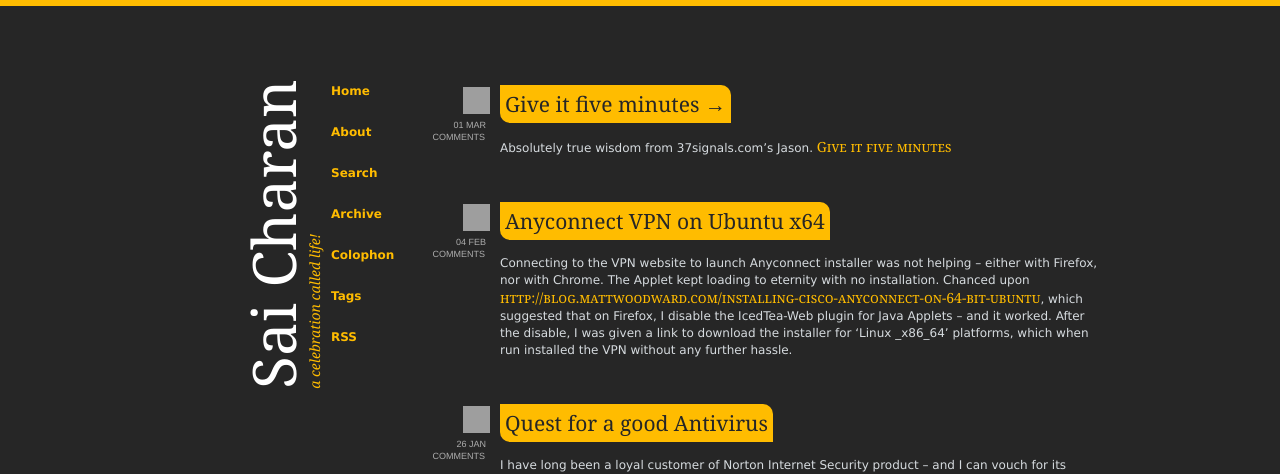
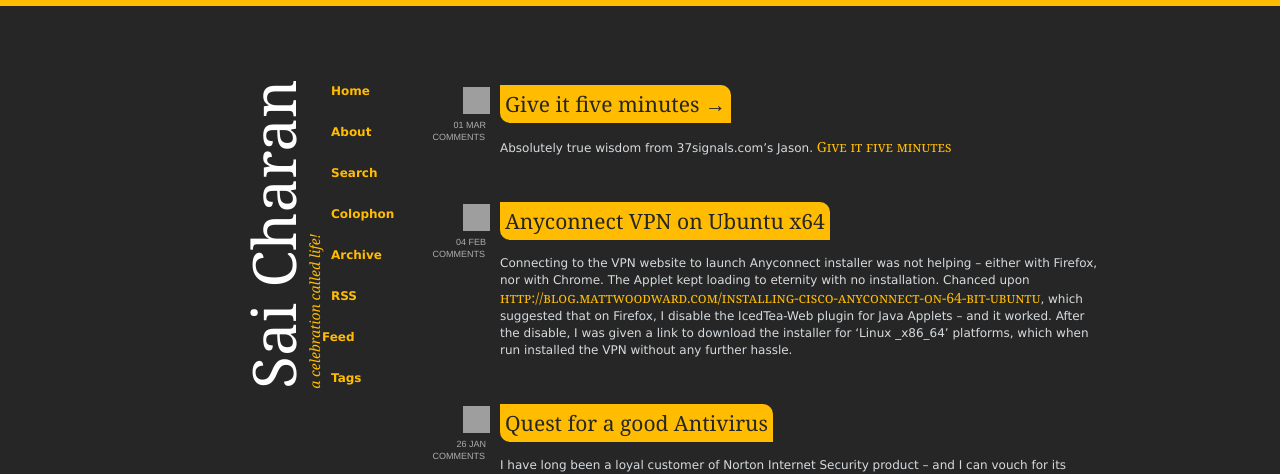
Before and after one commit to arjunasuresh3/scharan.github.com, a Jekyll site: the page built from index.html, in a window 1280 px wide. Shown: the top 474 px of the page. Built offline with Jekyll 4.4.1, drawn with Linux system fonts in a browser that asks for light colours; nearby versions of some CDN libraries; Markdown is read by kramdown in place of the engine named in the settings; the list of posts is cut into pages by our own code; comment, search, counter and statistics services are not loaded; a style sheet for code colours, icons or effects is not loaded; grey boxes are pictures that could not be loaded.

Commit message:
Improve navigation.

```diff
--- a/_includes/top.html
+++ b/_includes/top.html
@@ -8,10 +8,10 @@
     <li><a href="/">Home</a></li>
     <li><a href="{{site.folder}}/about.html">About</a></li>
     <li><a href="{{site.folder}}/search.html">Search</a></li>
+    <li><a href="{{site.folder}}/colophon.html">Colophon</a></li>
     <li><a href="{{site.folder}}/archive.html">Archive</a></li>
-    <li><a href="{{site.folder}}/colophon.html">Colophon</a></li>
+    <li><a href="/atom.xml">RSS Feed</a></li>
     <li><a href="{{site.folder}}/tags.html">Tags</a></li>
-    <li><a href="/atom.xml">RSS</a></li>
   </ul>
   <ul id="nav" style="margin-top: 0px">  </ul>
   <br class="clear">
```
